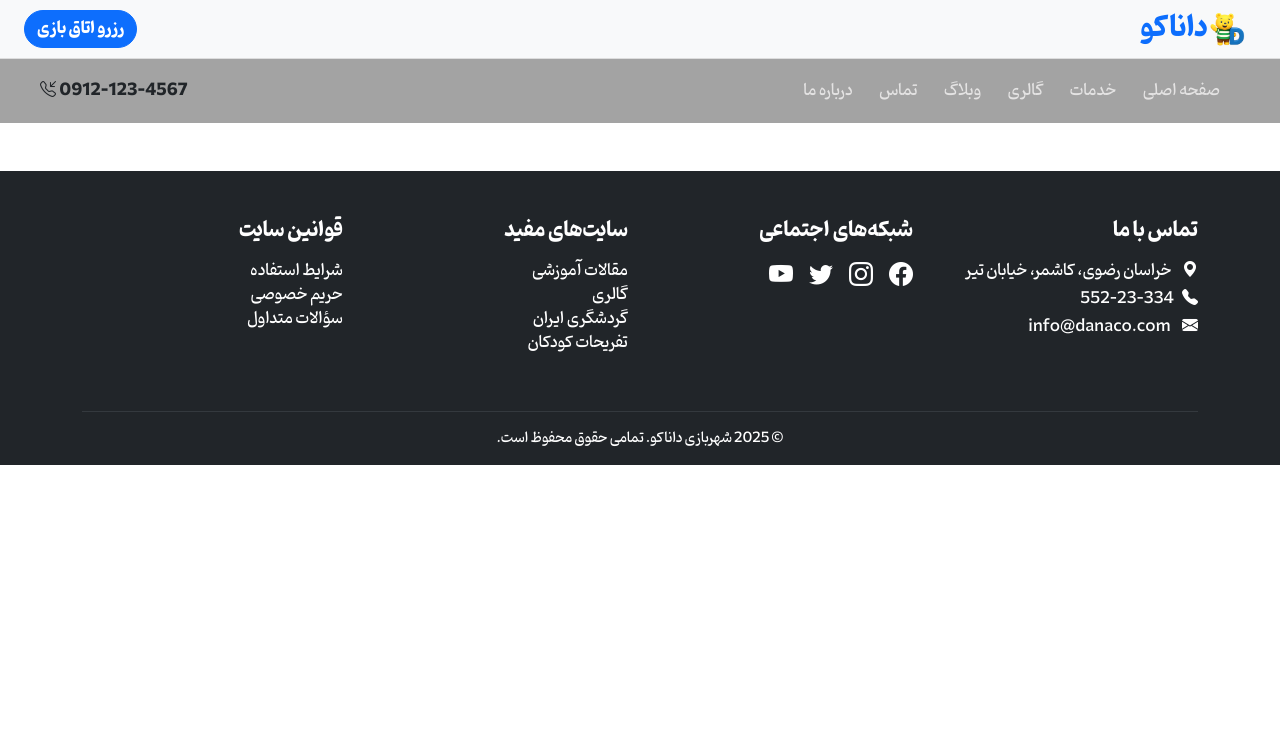
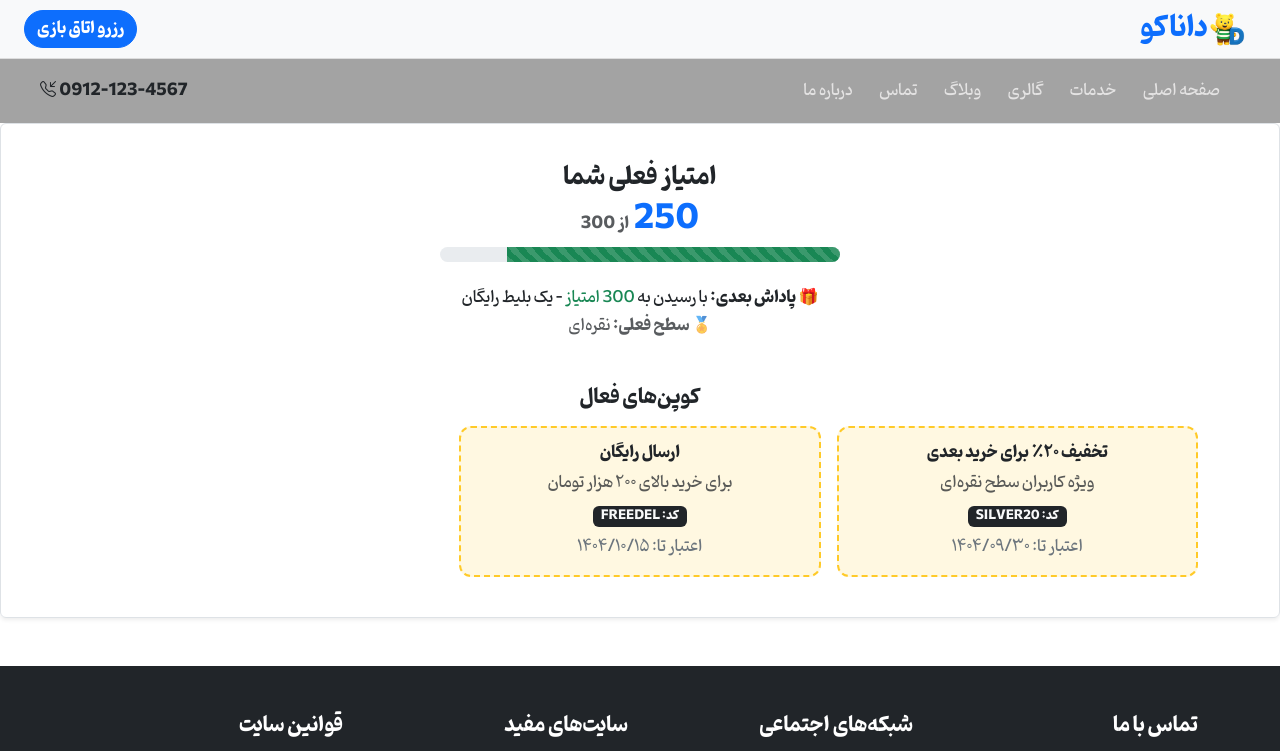
Before and after one commit to HosseinzGTX7/nuxtjs-danaco-website, a Nuxt app: page /dashboard/rewardsTab in a window 1280 px wide. Shown: the top 751 px of the page. Built offline with nearby package versions, Linux system fonts and the light colour scheme.

Commit message:
add dashboard page Rewards

```diff
--- a/app/pages/dashboard/childrenTab.vue
+++ b/app/pages/dashboard/childrenTab.vue
@@ -30,7 +30,7 @@
       <div class="col-md-4 col-sm-6">
         <div
           class="card text-center border-dashed p-4 d-flex align-items-center justify-content-center"
-          style="cursor:pointer; height: 230px;"
+          style="cursor:pointer; height: 285px;"
           @click="openAddModal"
         >
           <i class="bi bi-plus-circle fs-1 text-secondary"></i>
@@ -48,7 +48,7 @@
       aria-hidden="true"
       ref="modalRef"
     >
-      <div class="modal-dialog modal-dialog-centered">
+      <div class="modal-dialog modal-dialog-centered modal-lg">
         <div class="modal-content">
           <div class="modal-header">
             <h5 class="modal-title" id="childModalLabel">
@@ -73,30 +73,61 @@
               <div class="invalid-feedback text-start">{{ errors.photo }}</div>
             </div>
 
+            <!-- نام -->
             <div class="mb-3">
               <label class="form-label">نام</label>
               <input type="text" v-model="form.firstName" class="form-control" :class="{ 'is-invalid': errors.firstName }" />
               <div class="invalid-feedback">{{ errors.firstName }}</div>
             </div>
 
+            <!-- نام خانوادگی -->
             <div class="mb-3">
               <label class="form-label">نام خانوادگی</label>
               <input type="text" v-model="form.lastName" class="form-control" :class="{ 'is-invalid': errors.lastName }" />
               <div class="invalid-feedback">{{ errors.lastName }}</div>
             </div>
 
+            <!-- سن -->
             <div class="mb-3">
               <label class="form-label">سن</label>
               <input type="number" v-model="form.age" class="form-control" min="1" max="18" :class="{ 'is-invalid': errors.age }" />
               <div class="invalid-feedback">{{ errors.age }}</div>
             </div>
 
+            <!-- جنسیت -->
             <div class="mb-3">
               <label class="form-label">جنسیت</label>
               <select v-model="form.gender" class="form-select">
                 <option value="male">پسر</option>
                 <option value="female">دختر</option>
               </select>
+            </div>
+
+            <!-- تاریخ تولد -->
+            <div class="mb-3">
+              <label class="form-label">تاریخ تولد</label>
+              <input type="date" v-model="form.birthDate" class="form-control" :class="{ 'is-invalid': errors.birthDate }" />
+              <div class="invalid-feedback">{{ errors.birthDate }}</div>
+            </div>
+
+            <!-- شماره تماس -->
+            <div class="mb-3">
+              <label class="form-label">شماره تماس</label>
+              <input type="tel" v-model="form.phone" class="form-control" placeholder="مثلاً 09123456789" :class="{ 'is-invalid': errors.phone }" />
+              <div class="invalid-feedback">{{ errors.phone }}</div>
+            </div>
+
+            <!-- کد ملی -->
+            <div class="mb-3">
+              <label class="form-label">کد ملی</label>
+              <input type="text" v-model="form.nationalId" class="form-control" maxlength="10" :class="{ 'is-invalid': errors.nationalId }" />
+              <div class="invalid-feedback">{{ errors.nationalId }}</div>
+            </div>
+
+            <!-- توضیحات -->
+            <div class="mb-3">
+              <label class="form-label">توضیحات</label>
+              <textarea v-model="form.description" class="form-control" rows="3"></textarea>
             </div>
           </div>
 
@@ -117,22 +148,36 @@
 import { ref, onMounted, nextTick } from 'vue'
 
 const children = ref([
-  { firstName: 'محمد', lastName: 'رضایی', age: 7, gender: 'male', photo: '' },
-  { firstName: 'نگار', lastName: 'احمدی', age: 5, gender: 'female', photo: '' }
+  { firstName: 'محمد', lastName: 'رضایی', age: 7, gender: 'male', photo: '', birthDate: '', phone: '', nationalId: '', description: '' },
+  { firstName: 'نگار', lastName: 'احمدی', age: 5, gender: 'female', photo: '', birthDate: '', phone: '', nationalId: '', description: '' }
 ])
 
-const form = ref({ firstName: '', lastName: '', age: '', gender: 'male', photo: '' })
-const isEditing = ref(false)
-const editingIndex = ref(null)
-const modalRef = ref(null)
-let bsModal = null
+const form = ref({
+  firstName: '',
+  lastName: '',
+  age: '',
+  gender: 'male',
+  photo: '',
+  birthDate: '',
+  phone: '',
+  nationalId: '',
+  description: ''
+})
 
 const errors = ref({
   firstName: '',
   lastName: '',
   age: '',
-  photo: ''
+  photo: '',
+  birthDate: '',
+  phone: '',
+  nationalId: ''
 })
+
+const isEditing = ref(false)
+const editingIndex = ref(null)
+const modalRef = ref(null)
+let bsModal = null
 
 onMounted(async () => {
   const bootstrap = await import('bootstrap')
@@ -143,8 +188,8 @@ onMounted(async () => {
 
 const openAddModal = () => {
   isEditing.value = false
-  form.value = { firstName: '', lastName: '', age: '', gender: 'male', photo: '' }
-  errors.value = { firstName: '', lastName: '', age: '', photo: '' }
+  form.value = { firstName: '', lastName: '', age: '', gender: 'male', photo: '', birthDate: '', phone: '', nationalId: '', description: '' }
+  errors.value = { firstName: '', lastName: '', age: '', photo: '', birthDate: '', phone: '', nationalId: '' }
   openModal()
 }
 
@@ -152,7 +197,7 @@ const editChild = (index) => {
   isEditing.value = true
   editingIndex.value = index
   form.value = { ...children.value[index] }
-  errors.value = { firstName: '', lastName: '', age: '', photo: '' }
+  errors.value = { firstName: '', lastName: '', age: '', photo: '', birthDate: '', phone: '', nationalId: '' }
   openModal()
 }
 
@@ -162,7 +207,7 @@ const deleteChild = (index) => {
 
 const validateForm = () => {
   let isValid = true
-  errors.value = { firstName: '', lastName: '', age: '', photo: '' }
+  errors.value = { firstName: '', lastName: '', age: '', photo: '', birthDate: '', phone: '', nationalId: '' }
 
   if (!form.value.firstName.trim()) {
     errors.value.firstName = 'نام الزامی است'
@@ -175,13 +220,28 @@ const validateForm = () => {
   }
 
   const age = Number(form.value.age)
-  if (!age || age < 1 || age > 18) {
-    errors.value.age = 'سن باید بین ۱ تا ۱۸ باشد'
+  if (!age || age < 1 || age > 12) {
+    errors.value.age = 'سن باید بین ۱ تا ۱۲ باشد'
     isValid = false
   }
 
   if (!form.value.photo) {
     errors.value.photo = 'بارگذاری عکس الزامی است'
+    isValid = false
+  }
+
+  if (!form.value.birthDate) {
+    errors.value.birthDate = 'تاریخ تولد الزامی است'
+    isValid = false
+  }
+
+  if (!form.value.phone || !/^09\d{9}$/.test(form.value.phone)) {
+    errors.value.phone = 'شماره تماس معتبر نیست'
+    isValid = false
+  }
+
+  if (!form.value.nationalId || !/^\d{10}$/.test(form.value.nationalId)) {
+    errors.value.nationalId = 'کد ملی باید ۱۰ رقم باشد'
     isValid = false
   }
 
@@ -205,7 +265,7 @@ const onPhotoChange = (e) => {
     const reader = new FileReader()
     reader.onload = () => {
       form.value.photo = reader.result
-      errors.value.photo = '' // پاک کردن خطا در صورت بارگذاری موفق
+      errors.value.photo = ''
     }
     reader.readAsDataURL(file)
   }
--- a/app/pages/dashboard/index.vue
+++ b/app/pages/dashboard/index.vue
@@ -27,6 +27,7 @@
             <WalletTab v-if="activeTab==='wallet'" :walletBalance="walletBalance" :transactions="transactions" @open-modal="openModal"/>
             <HistoryTab v-if="activeTab==='history'"/>
             <ChildrenTab v-if="activeTab === 'children'"/>
+            <RewardsTab v-if="activeTab === 'rewards'"/>
 
           </div>
         </div>
@@ -42,6 +43,7 @@ import ProfileTab from '~/pages/dashboard/profileTab.vue'
 import WalletTab from '~/pages/dashboard/walletTab.vue'
 import HistoryTab from '~/pages/dashboard/historyTab.vue'
 import ChildrenTab from '~/pages/dashboard/childrenTab.vue'
+import RewardsTab from '~/pages/dashboard/rewardsTab.vue'
 
 const userStore = useUserStore()
 const user = computed(() => userStore.user)
--- /dev/null
+++ b/app/pages/dashboard/rewardsTab.vue
@@ -0,0 +1,126 @@
+<template>
+<div class="text-center mb-4 p-3 border rounded shadow-sm">
+  <div class="rewards-tab container py-4">
+
+    <div class="text-center mb-4">
+      <h4 class="fw-bold">امتیاز فعلی شما</h4>
+      <h2 class="text-primary fw-bold my-2">{{ pointsData.currentPoints }} <small class="text-muted fs-6">از {{ pointsData.maxPoints }}</small></h2>
+
+      <!-- نوار پیشرفت -->
+      <div class="progress mx-auto" style="height: 15px; max-width: 400px;">
+        <div
+          class="progress-bar progress-bar-striped progress-bar-animated bg-success"
+          role="progressbar"
+          :style="{ width: progressPercentage + '%' }"
+          :aria-valuenow="pointsData.currentPoints"
+          aria-valuemin="0"
+          :aria-valuemax="pointsData.maxPoints"
+        ></div>
+      </div>
+    </div>
+
+    <!-- پاداش بعدی -->
+    <div class="text-center mb-4">
+      <p class="mb-1">
+        🎁 <strong>پاداش بعدی:</strong>
+        با رسیدن به <span class="text-success">{{ pointsData.nextReward.points }} امتیاز</span> -
+        {{ pointsData.nextReward.reward }}
+      </p>
+      <p class="text-muted mb-0">
+        🏅 <strong>سطح فعلی:</strong> {{ pointsData.level }}
+      </p>
+    </div>
+
+    <!-- کوپن‌ها -->
+    <div class="mt-5">
+      <h5 class="fw-bold mb-3 text-center">کوپن‌های فعال</h5>
+
+      <div class="row g-3">
+        <div
+          v-for="(coupon, index) in activeCoupons"
+          :key="index"
+          class="col-md-4 col-sm-6"
+        >
+          <div class="coupon-card p-3 h-100 d-flex flex-column justify-content-between text-center">
+            <div>
+              <h6 class="fw-bold text-dark">{{ coupon.title }}</h6>
+              <p class="text-muted mb-2">{{ coupon.description }}</p>
+            </div>
+            <div>
+              <span class="badge bg-dark text-light">کد: {{ coupon.code }}</span>
+              <p class="text-secondary mt-2 mb-0 fs-6">اعتبار تا: {{ coupon.expireDate }}</p>
+            </div>
+          </div>
+        </div>
+
+        <div v-if="activeCoupons.length === 0" class="text-center text-muted py-4">
+          کوپن فعالی وجود ندارد.
+        </div>
+      </div>
+    </div>
+
+  </div>
+</div>
+</template>
+
+<script setup>
+import { ref, computed } from "vue";
+
+// داده‌های نمایشی اولیه (بعداً از API جایگزین می‌شود)
+const pointsData = ref({
+  currentPoints: 250,
+  maxPoints: 300,
+  nextReward: {
+    points: 300,
+    reward: "یک بلیط رایگان"
+  },
+  level: "نقره‌ای"
+});
+
+const activeCoupons = ref([
+  {
+    title: "تخفیف ۲۰٪ برای خرید بعدی",
+    description: "ویژه کاربران سطح نقره‌ای",
+    code: "SILVER20",
+    expireDate: "۱۴۰۴/۰۹/۳۰"
+  },
+  {
+    title: "ارسال رایگان",
+    description: "برای خرید بالای ۲۰۰ هزار تومان",
+    code: "FREEDEL",
+    expireDate: "۱۴۰۴/۱۰/۱۵"
+  }
+]);
+
+// محاسبه درصد نوار پیشرفت
+const progressPercentage = computed(() => {
+  return Math.min(
+    (pointsData.value.currentPoints / pointsData.value.maxPoints) * 100,
+    100
+  );
+});
+</script>
+
+<style scoped>
+.rewards-tab {
+  direction: rtl;
+}
+
+/* طراحی کارت کوپن */
+.coupon-card {
+  background-color: #fff8e1;
+  border: 2px dashed #ffca28;
+  border-radius: 12px;
+  transition: transform 0.2s ease, box-shadow 0.2s ease;
+}
+.coupon-card:hover {
+  transform: translateY(-5px);
+  box-shadow: 0 6px 15px rgba(0, 0, 0, 0.1);
+}
+
+/* نوار پیشرفت */
+.progress {
+  border-radius: 10px;
+  overflow: hidden;
+}
+</style>
```
Lines whose indentation alone changed are shown as unchanged.
